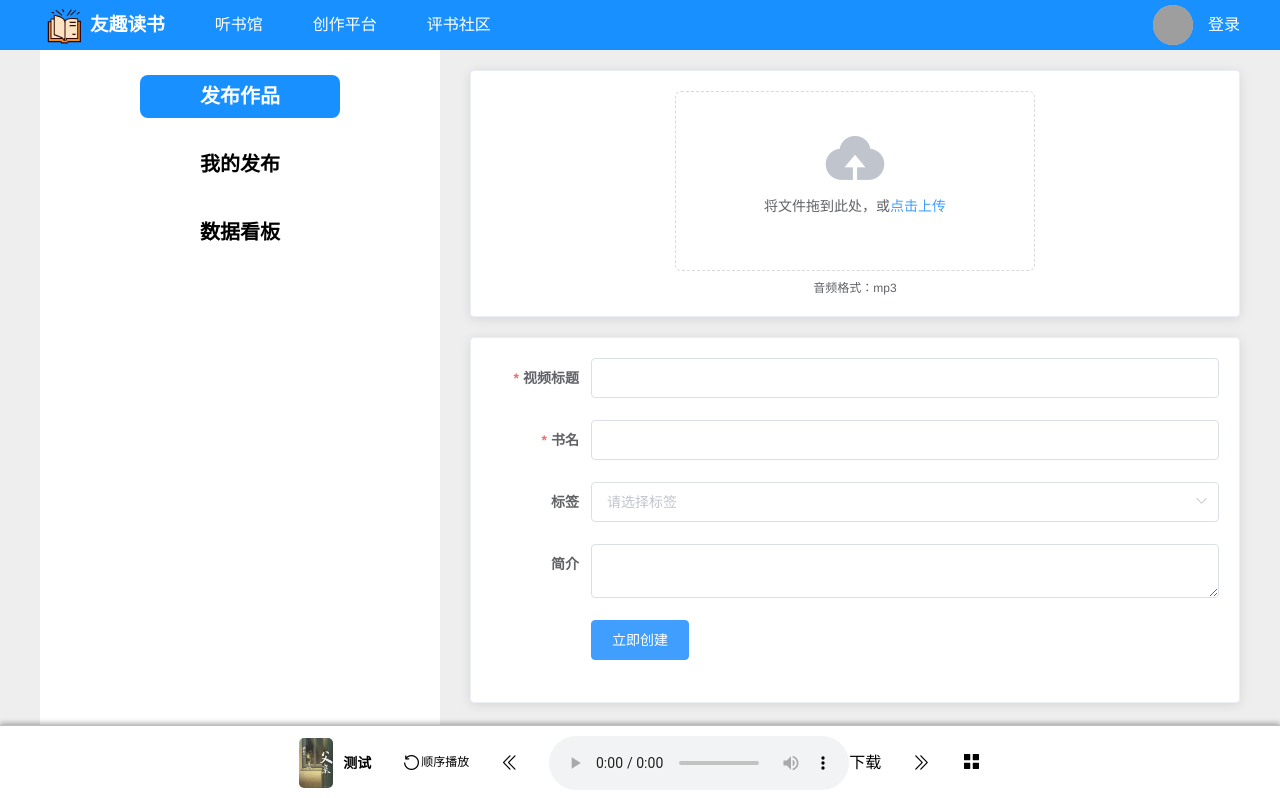
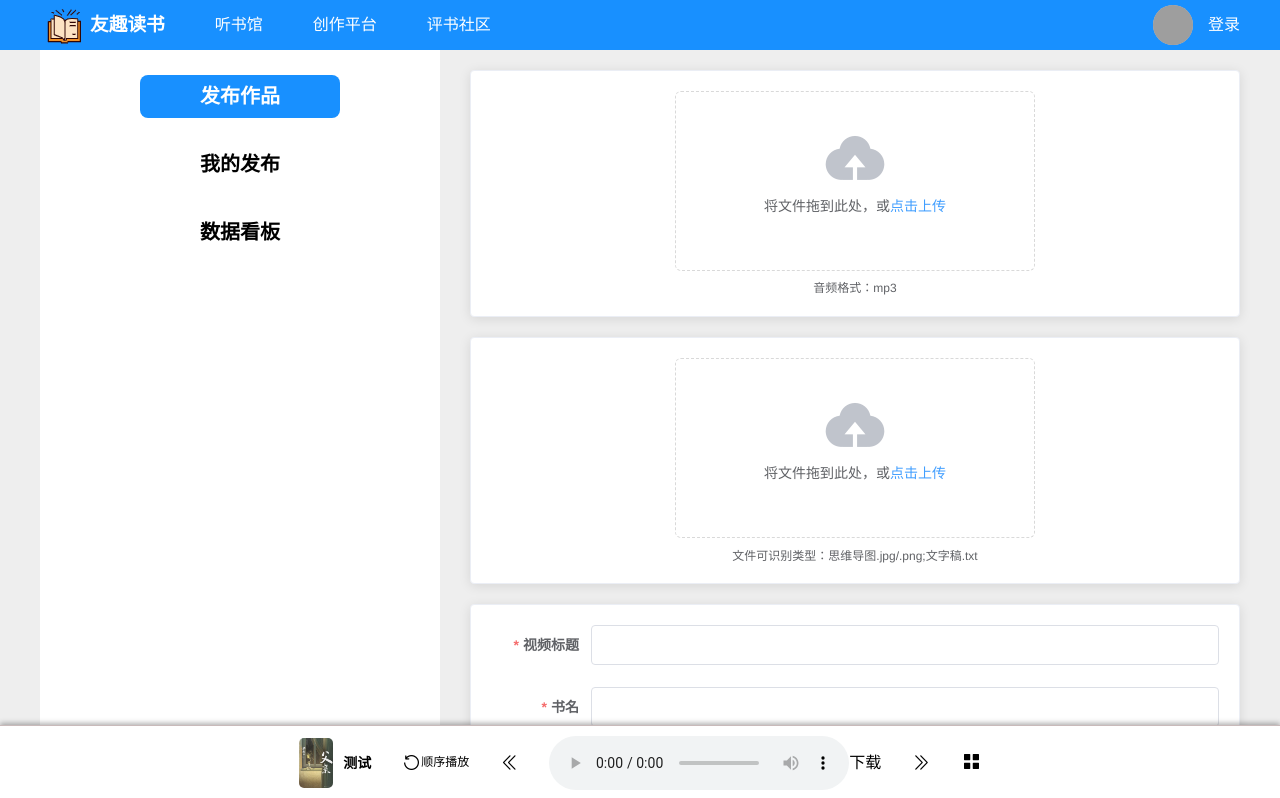
Before and after one commit to coolknow/ReadingMan, a Vue app in the folder frontend/: page /#/create in a window 1280 px wide. Shown: the top 798 px of the page. Built offline with nearby package versions, Linux system fonts and the light colour scheme; grey boxes are pictures that could not be loaded; what vue-monoplasty-slide-verify would draw is missing.

Commit message:
Update create.vue

```diff
--- a/frontend/src/views/create/create.vue
+++ b/frontend/src/views/create/create.vue
@@ -11,15 +11,28 @@
           <el-upload
             class="upload-demo"
             drag
-            action="action"
-            :show-file-list="false"
-            :http-request="uploadFile"
+            action="https://jsonplaceholder.typicode.com/posts/"
           >
             <i class="el-icon-upload"></i>
             <div class="el-upload__text">
               将文件拖到此处，或<em>点击上传</em>
             </div>
             <div class="el-upload__tip" slot="tip">音频格式：mp3</div>
+          </el-upload>
+        </div>
+      </el-card>
+      <el-card style="margin-bottom: 20px;">
+        <div class="uploadBox">
+          <el-upload
+            class="upload-demo"
+            drag
+            action="https://jsonplaceholder.typicode.com/posts/"
+          >
+            <i class="el-icon-upload"></i>
+            <div class="el-upload__text">
+              将文件拖到此处，或<em>点击上传</em>
+            </div>
+            <div class="el-upload__tip" slot="tip">文件可识别类型：思维导图.jpg/.png;文字稿.txt</div>
           </el-upload>
         </div>
       </el-card>
@@ -79,8 +92,6 @@
 
 <script>
 import { mapState } from "vuex";
-import axios from "axios";
-import { upload } from "@/api/users";
 
 export default {
   name: "Index",
@@ -97,7 +108,6 @@ export default {
         bookName: [{ required: true, trigger: "blur", message: "请输入书名" }],
       },
       formLabelWidth: "120px",
-      fileURL:"not set",
     };
   },
   computed: {
@@ -106,38 +116,7 @@ export default {
   mounted() {
     console.log("userinfo = ", this.userinfo);
   },
-  methods: {
-    async uploadFile(params){
-      let form = new FormData();
-      form.append("file", params.file);
-      const res = await axios.post("http://127.0.0.1:5000/uploadfile", form);
-      console.log(res);
-      this.fileURL = res.fileURL;
-    },
-    submitForm(formName) {
-      this.$refs[formName].validate(valid => {
-        const fileURL = this.fileURL;
-        const { title, bookName, tag, desc } = this.ruleForm;
-        const booktag = String(tag);
-        if (valid) {
-          alert('submit!');
-          upload({
-            fileURL,
-            title,
-            bookName,
-            booktag,
-            desc
-          }).then((res) => {
-            console.log(res);
-            this.$router.push("/");
-          });
-        } else {
-          console.log('error submit!!');
-          return false
-        }
-      })
-    },
-  },
+  methods: {},
 };
 </script>
 
```
